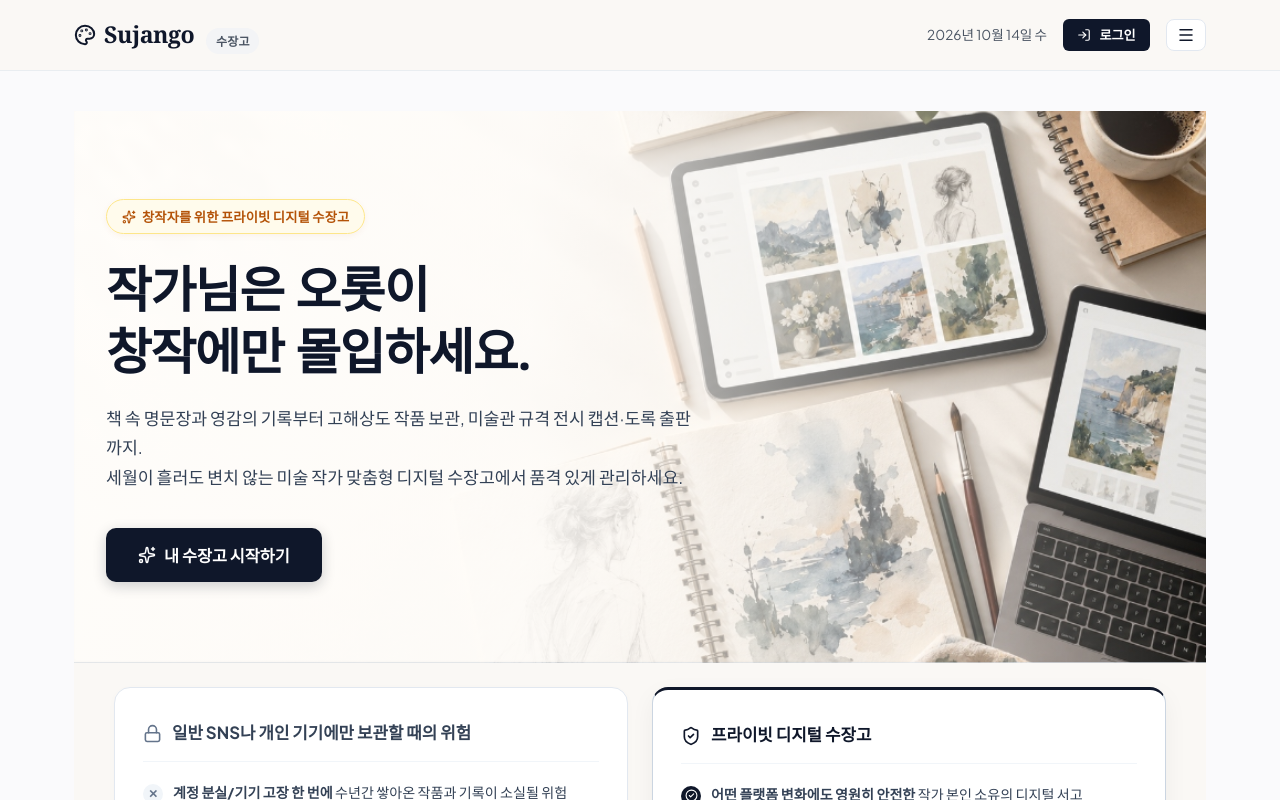
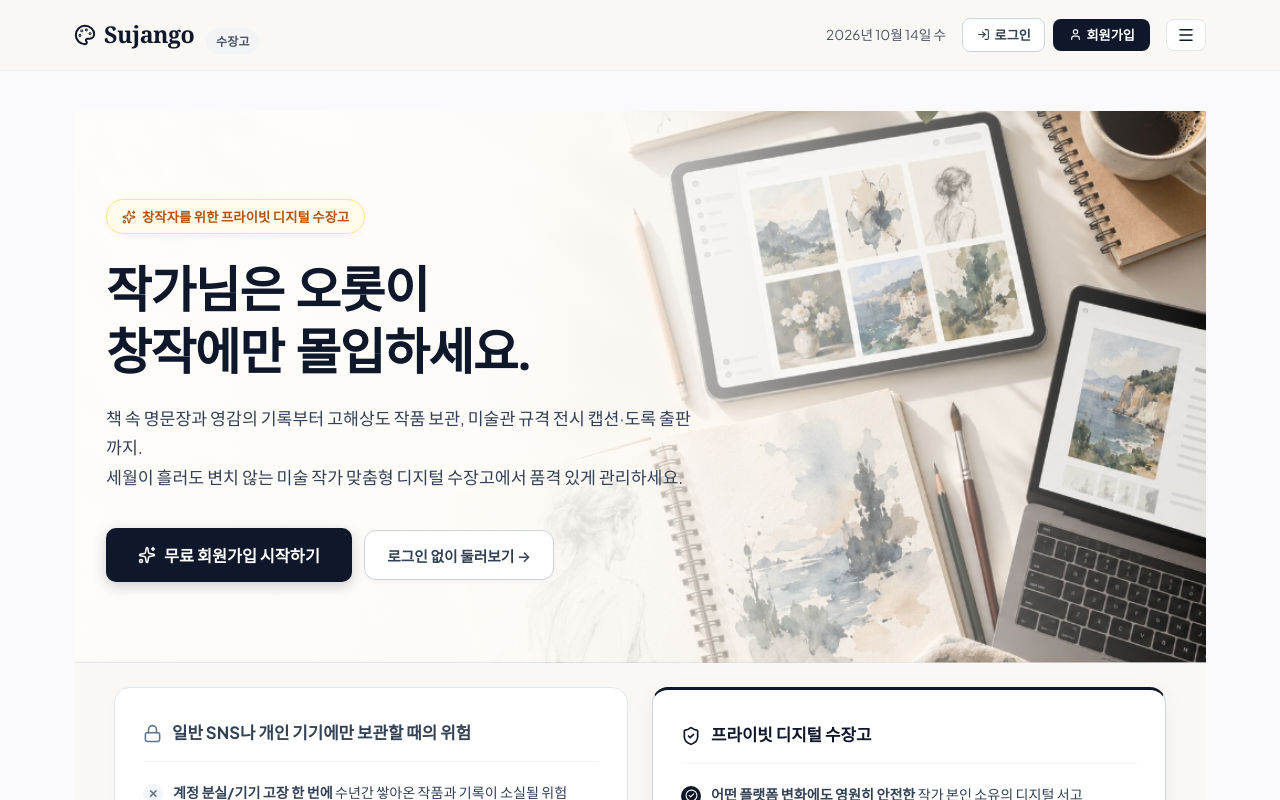
Before and after one commit to ARA3827/sujango, a React (Vite) app: page / in a window 1280 px wide. Shown: the top 800 px of the page. Built offline with nearby package versions, Linux system fonts and the light colour scheme; no server answers; a web font is replaced by a local one.

Commit message:
feat: 상단 헤더에 정식 무료 회원가입 버튼 신설 및 랜딩 CTA 연동

```diff
--- a/src/App.jsx
+++ b/src/App.jsx
@@ -26,6 +26,12 @@ export default function App() {
   const [user, setUser] = useState(getStoredUser);
   const [isGuestExploring, setIsGuestExploring] = useState(false);
   const [isLoginModalOpen, setIsLoginModalOpen] = useState(false);
+  const [loginInitialMode, setLoginInitialMode] = useState('select'); // 'select' | 'signup' | 'login'
+
+  const handleOpenLogin = (mode = 'select') => {
+    setLoginInitialMode(mode);
+    setIsLoginModalOpen(true);
+  };
 
   // 법적 정책 모달 및 유료 요금제 모달 상태
   const [isPolicyModalOpen, setIsPolicyModalOpen] = useState(false);
@@ -260,7 +266,7 @@ export default function App() {
         currentView={showLanding ? 'landing' : currentView}
         onGoHome={handleBack}
         user={user}
-        onOpenLogin={() => setIsLoginModalOpen(true)}
+        onOpenLogin={handleOpenLogin}
         onLogout={handleLogout}
         isGuestExploring={isGuestExploring}
         onExitGuest={() => setIsGuestExploring(false)}
@@ -275,7 +281,7 @@ export default function App() {
         ) : showLanding ? (
           /* 비로그인: 서비스 소개 및 쇼케이스 랜딩 페이지 */
           <LandingPage
-            onOpenLogin={() => setIsLoginModalOpen(true)}
+            onOpenLogin={handleOpenLogin}
             onExploreGuest={() => setIsGuestExploring(true)}
             onOpenPricing={() => setIsPricingModalOpen(true)}
           />
@@ -329,9 +335,10 @@ export default function App() {
         )}
       </main>
 
-      {/* 로그인 모달 */}
+      {/* 로그인 및 회원가입 모달 */}
       <LoginModal
         isOpen={isLoginModalOpen}
+        initialMode={loginInitialMode}
         onClose={() => setIsLoginModalOpen(false)}
         onLoginSuccess={handleLoginSuccess}
         onExploreGuest={() => {
@@ -395,7 +402,7 @@ export default function App() {
         isOpen={isSideMenuOpen}
         onClose={() => setIsSideMenuOpen(false)}
         user={user}
-        onOpenLogin={() => setIsLoginModalOpen(true)}
+        onOpenLogin={handleOpenLogin}
         onLogout={handleLogout}
         onOpenInfoTab={handleOpenInfoModal}
         onOpenPricing={() => setIsPricingModalOpen(true)}
--- a/src/components/Header.jsx
+++ b/src/components/Header.jsx
@@ -108,13 +108,49 @@ export default function Header({
               </button>
             </div>
           ) : (
-            <button
-              onClick={onOpenLogin}
-              className="btn-primary"
-              style={{ padding: '0.4rem 0.9rem', fontSize: '0.82rem', width: 'auto' }}
-            >
-              <LogIn size={14} /> 로그인
-            </button>
+            <div style={{ display: 'flex', alignItems: 'center', gap: '8px' }}>
+              <button
+                onClick={() => onOpenLogin?.('login')}
+                className="btn-outline"
+                style={{
+                  padding: '0.4rem 0.85rem',
+                  fontSize: '0.82rem',
+                  borderColor: '#CBD5E1',
+                  color: '#334155',
+                  background: '#FFFFFF',
+                  display: 'inline-flex',
+                  alignItems: 'center',
+                  gap: '5px',
+                  borderRadius: '8px',
+                  fontWeight: 600,
+                  cursor: 'pointer'
+                }}
+              >
+                <LogIn size={13} />
+                <span>로그인</span>
+              </button>
+              <button
+                onClick={() => onOpenLogin?.('signup')}
+                className="btn-primary"
+                style={{
+                  padding: '0.4rem 0.95rem',
+                  fontSize: '0.82rem',
+                  background: '#0F172A',
+                  color: '#FFFFFF',
+                  border: 'none',
+                  display: 'inline-flex',
+                  alignItems: 'center',
+                  gap: '5px',
+                  borderRadius: '8px',
+                  fontWeight: 600,
+                  cursor: 'pointer',
+                  width: 'auto'
+                }}
+              >
+                <User size={13} />
+                <span>회원가입</span>
+              </button>
+            </div>
           )}
 
           {/* 작대기 3개(햄버거) 전체 사이드 메뉴 버튼 */}
--- a/src/components/LandingPage.jsx
+++ b/src/components/LandingPage.jsx
@@ -49,10 +49,27 @@ export default function LandingPage({ onOpenLogin, onExploreGuest, onOpenPricing
               세월이 흘러도 변치 않는 미술 작가 맞춤형 디지털 수장고에서 품격 있게 관리하세요.
             </p>
 
-            <div className="landing-hero-cta">
-              <button onClick={onOpenLogin} className="hero-primary-btn">
+            <div className="landing-hero-cta" style={{ display: 'flex', alignItems: 'center', gap: '12px', flexWrap: 'wrap' }}>
+              <button onClick={() => onOpenLogin('signup')} className="hero-primary-btn">
                 <Sparkles size={18} />
-                내 수장고 시작하기
+                무료 회원가입 시작하기
+              </button>
+              <button
+                onClick={onExploreGuest}
+                className="btn-outline"
+                style={{
+                  padding: '0.82rem 1.4rem',
+                  borderRadius: '12px',
+                  fontSize: '0.92rem',
+                  fontWeight: 600,
+                  background: '#FFFFFF',
+                  borderColor: '#CBD5E1',
+                  color: '#334155',
+                  boxShadow: '0 2px 4px rgba(0,0,0,0.04)',
+                  cursor: 'pointer'
+                }}
+              >
+                로그인 없이 둘러보기 →
               </button>
             </div>
           </div>
@@ -478,9 +495,9 @@ export default function LandingPage({ onOpenLogin, onExploreGuest, onOpenPricing
       <section className="landing-bottom-cta">
         <h2>당신의 소중한 작품 세계, 이제 수장고(Sujango)에서 지키세요</h2>
         <p>어떤 복잡한 설정도 필요 없습니다. 오늘부터 당신만의 디지털 수장고가 시작됩니다.</p>
-        <button onClick={onOpenLogin} className="hero-primary-btn" style={{ margin: '0 auto', padding: '0.95rem 2.2rem', fontSize: '1.02rem' }}>
+        <button onClick={() => onOpenLogin('signup')} className="hero-primary-btn" style={{ margin: '0 auto', padding: '0.95rem 2.2rem', fontSize: '1.02rem' }}>
           <Sparkles size={18} />
-          내 수장고 시작하기
+          무료 회원가입 시작하기
         </button>
       </section>
     </div>
--- a/src/components/LoginModal.jsx
+++ b/src/components/LoginModal.jsx
@@ -18,10 +18,10 @@ import { getKakaoJsKey, initKakaoSdk, loginWithKakao } from '../utils/kakaoAuth'
 import { supabase, signInWithEmail, signUpWithEmail } from '../utils/supabaseClient';
 import confetti from 'canvas-confetti';
 
-export default function LoginModal({ isOpen, onClose, onLoginSuccess }) {
+export default function LoginModal({ isOpen, onClose, onLoginSuccess, initialMode = 'select' }) {
   // 화면 모드: 'select' (간편 선택) | 'email_form' (이메일/아이디 입력) | 'profile_setup' (소셜 로그인 후 활동명 확인)
-  const [viewMode, setViewMode] = useState('select');
-  const [isSignUp, setIsSignUp] = useState(false);
+  const [viewMode, setViewMode] = useState(initialMode === 'signup' ? 'email_form' : 'select');
+  const [isSignUp, setIsSignUp] = useState(initialMode === 'signup');
 
   // 이메일 로그인/회원가입 입력값
   const [email, setEmail] = useState('');
@@ -44,6 +44,16 @@ export default function LoginModal({ isOpen, onClose, onLoginSuccess }) {
     setErrorMessage('');
     setIsKakaoLoading(false);
     initKakaoSdk();
+
+    if (initialMode === 'signup') {
+      setViewMode('email_form');
+      setIsSignUp(true);
+    } else if (initialMode === 'login') {
+      setViewMode('select');
+      setIsSignUp(false);
+    } else {
+      setViewMode('select');
+    }
 
     // Google Identity Services (GIS) 초기화
     if (window.google?.accounts?.id && googleClientId) {
```
